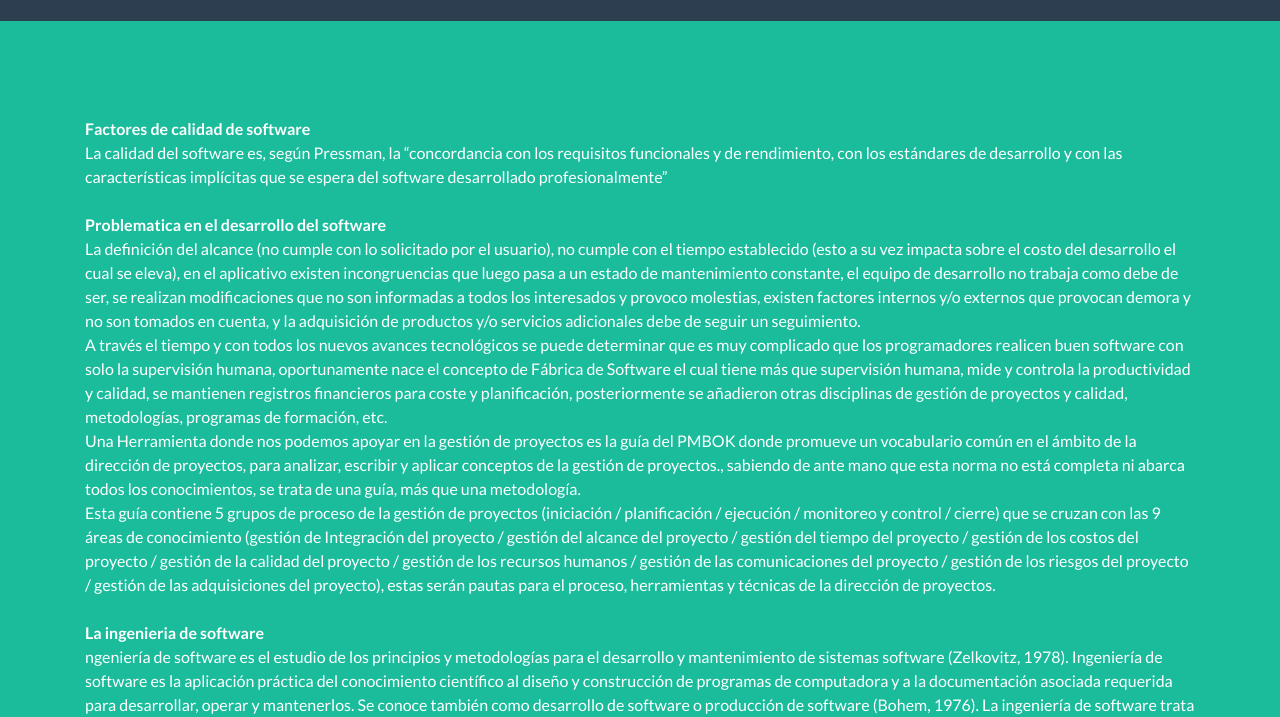
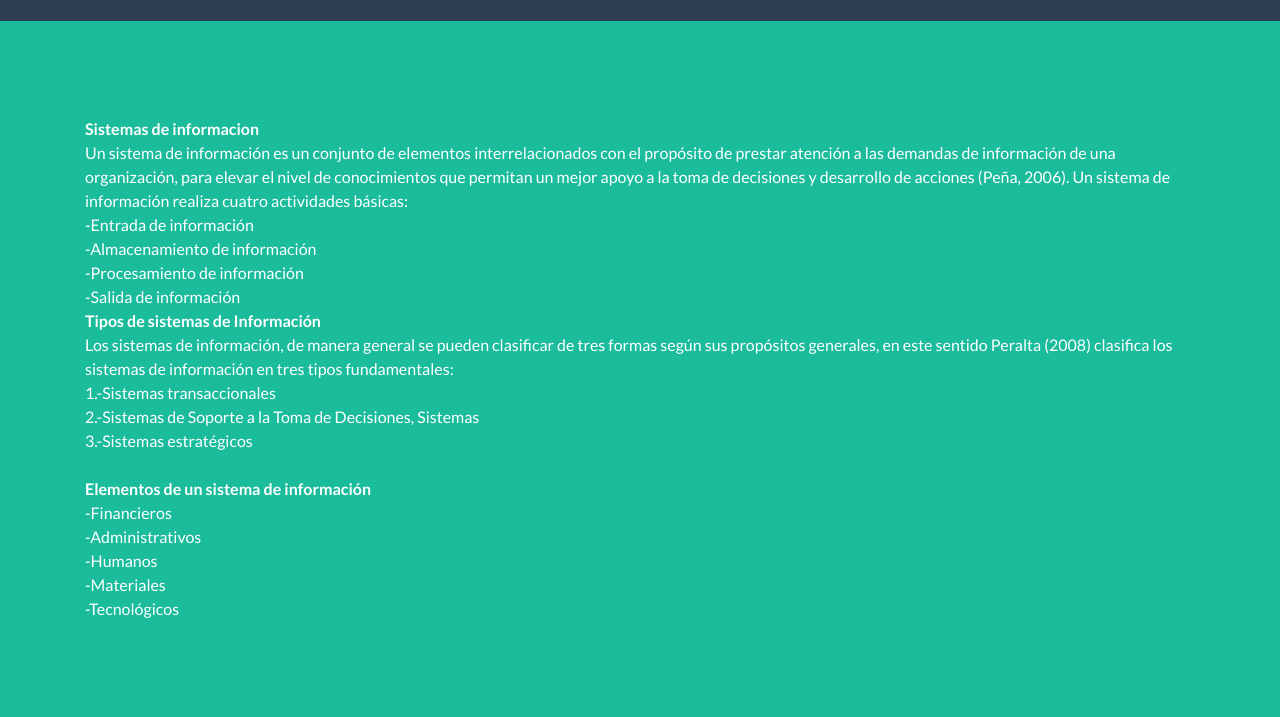
Before and after one commit to Jesaltstudio/mildred, a plain HTML site: page tres.html in a window 1280 px wide. Shown: the part 83-800 px from the top of the page. Drawn offline with Linux system fonts and the light colour scheme.

Commit message:
Update tres.html

```diff
--- a/tres.html
+++ b/tres.html
@@ -47,36 +47,28 @@
   <header class="masthead bg-primary text-white text-left">
     <div class="container d-flex align-items-center flex-column">
 
-      <p><b>Factores de calidad de software</b><br>
- La calidad del software es, según Pressman, la “concordancia con los requisitos funcionales y de rendimiento, con los estándares de desarrollo y con las características implícitas que se espera del software desarrollado profesionalmente”<br>
-   <br>
-        <b>Problematica en el desarrollo del software</b><br>
-La definición del alcance (no cumple con lo solicitado por el usuario), no cumple con el tiempo establecido (esto a su vez impacta sobre el costo del desarrollo el cual se eleva), en el aplicativo existen incongruencias que luego pasa a un estado de mantenimiento constante, el equipo de desarrollo no trabaja como debe de ser, se realizan modificaciones que no son informadas a todos los interesados y provoco molestias, existen factores internos y/o externos que provocan demora y no son tomados en cuenta, y la adquisición de productos y/o servicios adicionales debe de seguir un seguimiento.<br>
+      <p><b>Sistemas de informacion</b><br>
 
-A través el tiempo y con todos los nuevos avances tecnológicos se puede determinar que es muy complicado que los programadores realicen buen software con solo la supervisión humana, oportunamente nace el concepto de Fábrica de Software el cual tiene más que supervisión humana, mide y controla la productividad y calidad, se mantienen registros financieros para coste y planificación, posteriormente se añadieron otras disciplinas de gestión de proyectos y calidad, metodologías, programas de formación, etc.<br>
 
-Una Herramienta donde nos podemos apoyar en la gestión de proyectos es la guía del PMBOK donde promueve un vocabulario común en el ámbito de la dirección de proyectos, para analizar, escribir y aplicar conceptos de la gestión de proyectos., sabiendo de ante mano que esta norma no está completa ni abarca todos los conocimientos, se trata de una guía, más que una metodología.<br>
+Un sistema de información es un conjunto de elementos interrelacionados con el propósito de prestar atención a las demandas de información de una organización, para elevar el nivel de conocimientos que permitan un mejor apoyo a la toma de decisiones y desarrollo de acciones (Peña, 2006).
+Un sistema de información realiza cuatro actividades básicas:<br>
+-Entrada de información<br>
+-Almacenamiento de información<br>
+-Procesamiento de información<br>
+-Salida de información<br>
 
-Esta guía contiene 5 grupos de proceso de la gestión de proyectos (iniciación / planificación / ejecución / monitoreo y control / cierre) que se cruzan con las 9 áreas de conocimiento (gestión de Integración del proyecto / gestión del alcance del proyecto / gestión del tiempo del proyecto / gestión de los costos del proyecto / gestión de la calidad del proyecto / gestión de los recursos humanos / gestión de las comunicaciones del proyecto / gestión de los riesgos del proyecto / gestión de las adquisiciones del proyecto), estas serán pautas para el proceso, herramientas y técnicas de la dirección de proyectos.<br>
+        <b>Tipos de sistemas de Información</b><br>
+Los sistemas de información, de manera general se pueden clasificar de tres formas según sus propósitos generales, en este sentido Peralta (2008) clasifica los sistemas de información en tres tipos fundamentales:<br>
+1.-Sistemas transaccionales<br>
+2.-Sistemas de Soporte a la Toma de Decisiones, Sistemas<br>
+3.-Sistemas estratégicos<br>
 <br>
-        <b>La ingenieria de software</b><br>
-ngeniería de software es el estudio de los principios y metodologías para el desarrollo y mantenimiento de sistemas software (Zelkovitz, 1978).
-Ingeniería de software es la aplicación práctica del conocimiento científico al diseño y construcción de programas de computadora y a la documentación asociada requerida para desarrollar, operar y mantenerlos. Se conoce también como desarrollo de software o producción de software (Bohem, 1976).
-La ingeniería de software trata del establecimiento de los principios y métodos de la ingeniería a fin de obtener software de modo rentable, que sea fiable y trabaje en máquinas reales (Bauer, 1972).
-La ingeniería de software es la aplicación de un enfoque sistemático, disciplinado y cuantificable al desarrollo, operación, y mantenimiento del software<br>
-<br>
-        <b>Vision general del proceso de ingenieria del software</b><br>
-La versión resumida del código sintetiza las aspiraciones a un nivel elevado de abstracción. Las cláusulas que se incluyen en la versión completa proporcionan ejemplos y detalles acerca de cómo estas aspiraciones modifican nuestra manera de actuar como profesionales de la ingeniería del software. Sin esas aspiraciones los detalles pueden convertirse en tediosos y legalistas; sin los detalles las aspiraciones pueden convertirse en altisonantes pero vacías; conjuntamente las aspiraciones y los detalles conforman un código cohesivo.<br>
-
-<b>Principios del código</b><br>
--Público<br>
--Cliente y Empleador<br>
--Producto<br>
--Juicio<br>
--Gerencia<br>
--Profesión<br>
--Colegas<br>
--Interés Propio<br>
+        <b>Elementos de un sistema de información</b><br>
+-Financieros<br>
+-Administrativos<br>
+-Humanos<br>
+-Materiales<br>
+-Tecnológicos<br>
 <br>
 
 </p>
```
